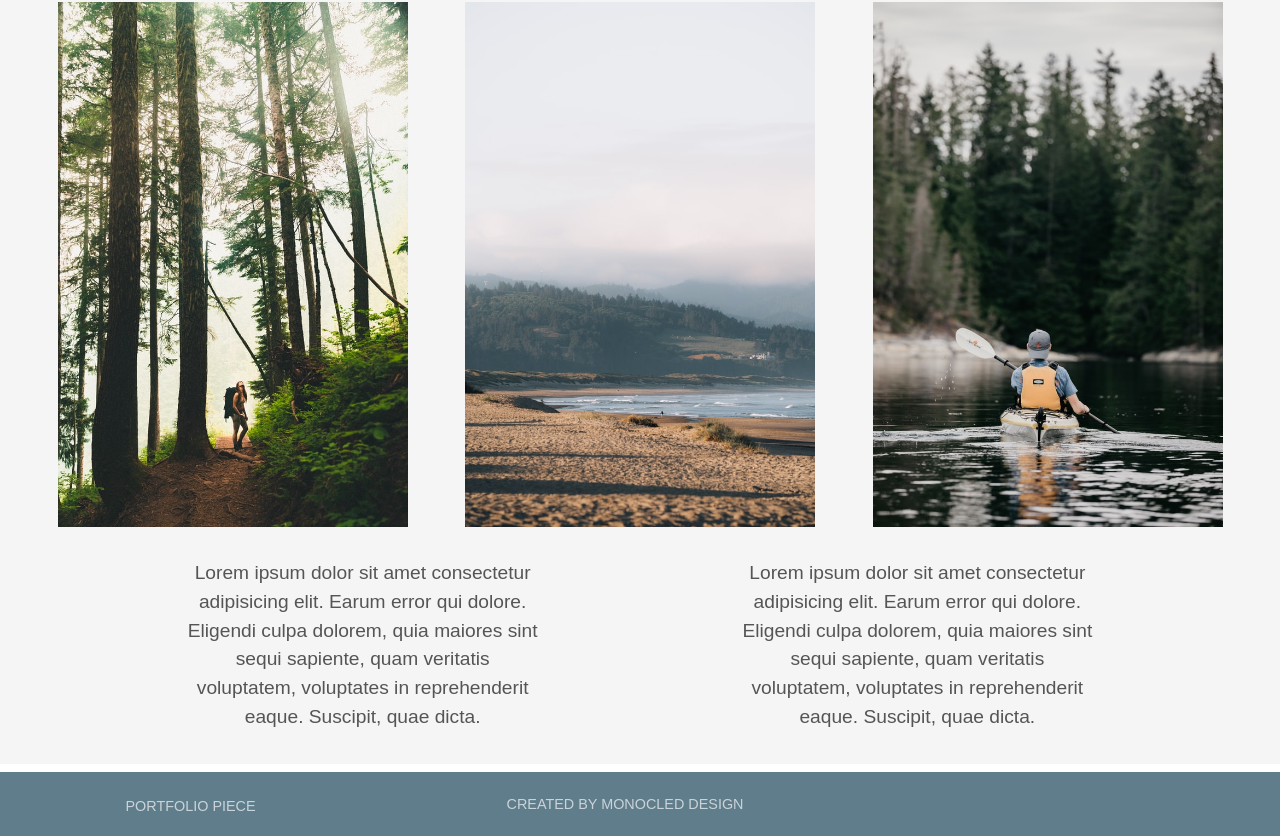
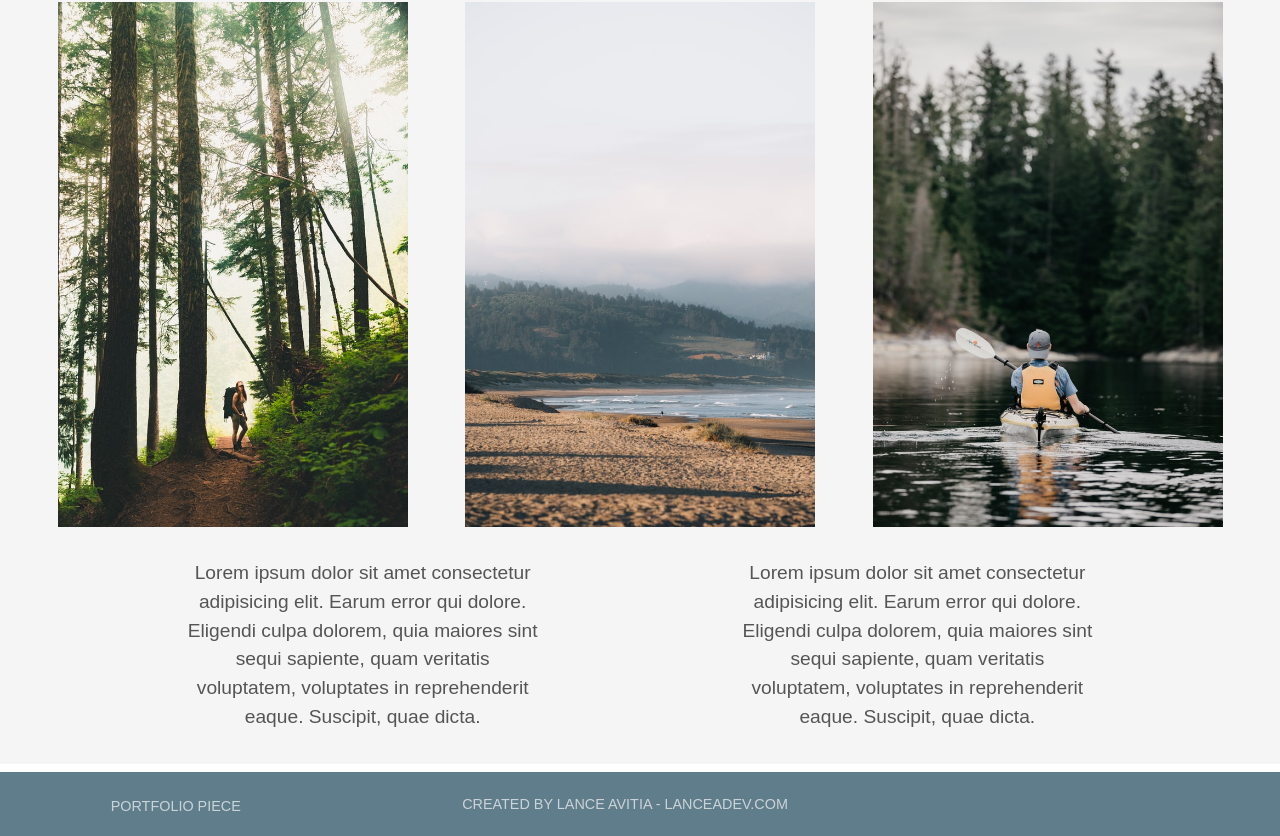
Before and after one commit to Lance77a/Puget_Blue, a plain HTML site: page about.html in a window 1280 px wide. Shown: the part 774-1610 px from the top of the page. Drawn offline with Linux system fonts and the light colour scheme.

Commit message:
Prod v1.0

```diff
--- a/about.html
+++ b/about.html
@@ -48,7 +48,7 @@
 </body>
 <footer>
     <p>Portfolio Piece</p>
-    <p>Created By Monocled Design</p>
+    <p>Created By Lance Avitia - LanceADev.com</p>
     <ul>
         <li><a href="#"><i class="fab fa-twitter-square fa-2x"></i></a></li>
         <li><a href="#"><i class="fab fa-facebook-square fa-2x"></i></a></li>
--- a/assets/css/theme.css
+++ b/assets/css/theme.css
@@ -14,6 +14,10 @@ html {
 
 ul, nav {
     list-style: none;
+}
+
+img {
+    object-fit: cover;
 }
 
 section {
```
Also changed, not shown: contact.html (+1 -1 lines), index.html (+1 -1 lines), tours.html (+1 -1 lines).
